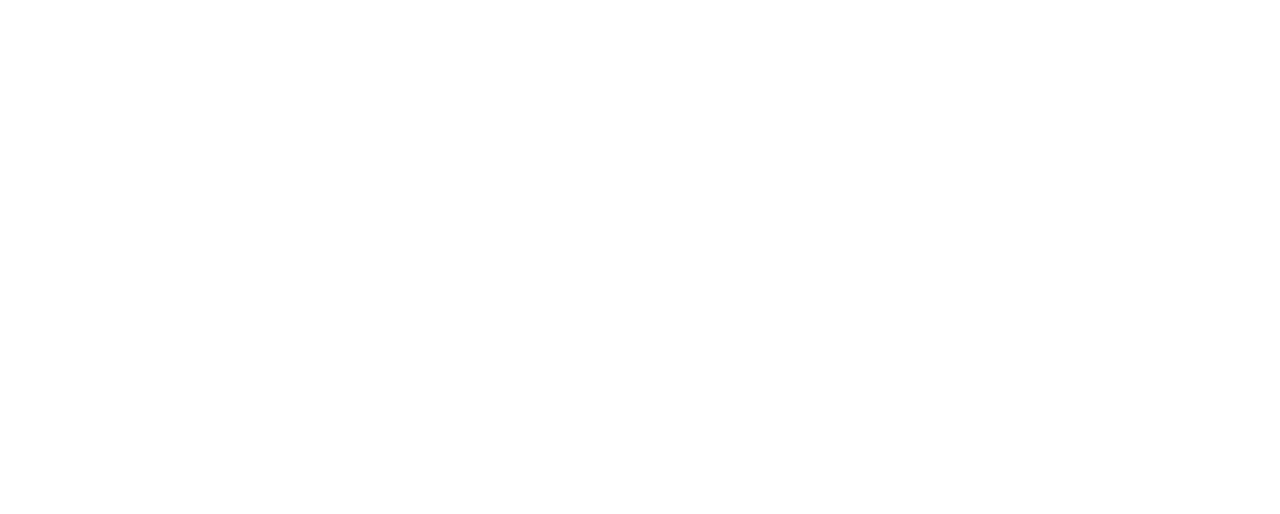
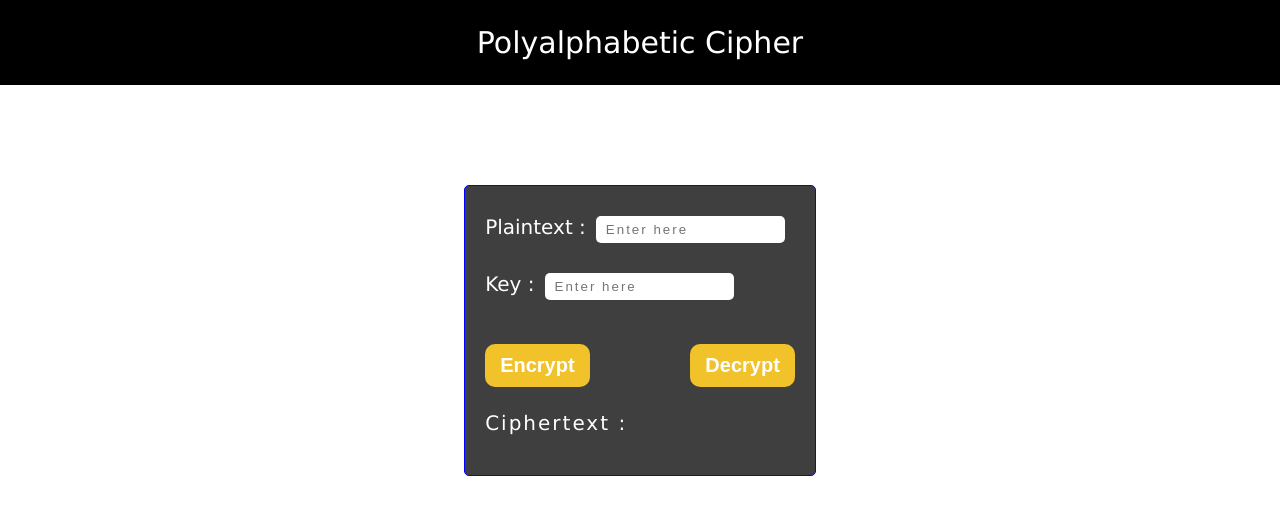
Before and after one commit to DIVAKARV08/Encryption-Decryption, a React (Create React App) app: page /polyalaphabetic in a window 1280 px wide. Before the commit this address had no page. Shown: the top 514 px of the page. Built offline with nearby package versions, Linux system fonts and the light colour scheme.

Commit message:
polyalpahbeticcipher completed

```diff
--- a/src/App.js
+++ b/src/App.js
@@ -6,6 +6,7 @@
 import HillCipher from "./Components/HillCipher/HillCipher";
 import Ceasercipher from "./Components/CeaserCipher/Ceasercipher";
 import Playfair from "./Components/Playfair/Playfair";
+import Polyalphabeticcipher from "./Components/PolyalphabeticCipher/Polyalphabeticcipher";
 
 function App() {
   return (
@@ -18,6 +19,7 @@
           <Route path="/HillCipher" element={<HillCipher />} />
           <Route path="/Ceasercipher" element={<Ceasercipher />} />
           <Route path="/playfair" element={<Playfair />} />
+          <Route path="/polyalaphabetic" element={<Polyalphabeticcipher />} />
         </Routes>
       </BrowserRouter>
     </div>
--- a/src/Components/Mainpage/Mainpage.js
+++ b/src/Components/Mainpage/Mainpage.js
@@ -15,7 +15,7 @@
             <RowButton name={"Monoalphabetic Cipher"} />
             <RowButton name={"Playfair Cipher"} routepath={"playfair"} />
             <RowButton name={"Hill Cipher"} routepath={"HillCipher"} />
-            <RowButton name={"Polyalphabetic Cipher"} />
+            <RowButton name={"Polyalphabetic Cipher"} routepath={"polyalaphabetic"} />
           </div>
           <div className="TechHeading">Transposition Techniques</div>
           <RowButton name={"Rail Fence Technique"} routepath={"railfence"} />
--- /dev/null
+++ b/src/Components/PolyalphabeticCipher/Polyalphabeticcipher.js
@@ -0,0 +1,121 @@
+import React, { useState } from "react";
+import "./PolyalphabeticCipher.css";
+
+const Polyalphabeticcipher = () => {
+  const [Plaintext, setPlaintext] = useState("");
+  const [Key, setKey] = useState("");
+  const [Ans, setAns] = useState("");
+
+  const alphabeticTable = (a) => {
+    for (var i = 0; i < 26; i++) {
+      a[0][i] = i;
+    }
+
+    for (var i = 1; i < 26; i++) {
+      for (var j = 0; j < 26; j++) {
+        a[i][j] = (a[i - 1][j] + 1) % 26;
+      }
+    }
+  };
+
+  //Polyalpahbetic encryption
+  const PolyalpahbeticEncryption = (a, textp, keynew) => {
+    var ans = "";
+    for (var i = 0; i < textp.length; i++) {
+      var ap = textp.charCodeAt(i) - 65;
+      var ak = keynew.charCodeAt(i) - 65;
+
+      var c = String.fromCharCode(a[ak][ap] + 65);
+      ans += c;
+    }
+    setAns(ans);
+  };
+  //Polyalpahbetic decryption
+  const PolyalpahbeticDecryption = (a, textp, keynew) => {
+    var ans = "";
+    for (var i = 0; i < textp.length; i++) {
+      var ak = keynew.charCodeAt(i) - 65;
+      var ap = textp.charCodeAt(i) - 65;
+      var c = ap - ak;
+      if (c < 0) {
+        c = c + 26;
+      }
+      c = String.fromCharCode(c + 65);
+      ans += c;
+    }
+    setAns(ans);
+  };
+  const submitForm = (e) => {
+    e.preventDefault();
+
+    var textp = Plaintext.split(" ").join("");
+    textp = textp.toUpperCase();
+    var keynew = Key.split(" ").join("");
+    keynew = keynew.toUpperCase();
+    console.log(textp, keynew);
+    var a = new Array(26);
+    for (var i = 0; i < 26; i++) {
+      a[i] = new Array(26);
+    }
+    alphabeticTable(a);
+    // console.log(a);
+
+    if (e.target.value == "Encrypt") {
+      PolyalpahbeticEncryption(a, textp, keynew);
+    }
+    if (e.target.value == "Decrypt") {
+      PolyalpahbeticDecryption(a, textp, keynew);
+    }
+  };
+  return (
+    <div>
+      <div className="MainpageHeader">Polyalphabetic Cipher</div>
+      <div className="techcontainer">
+        <div className="MainpageTechniquecontainer">
+          <form>
+            Plaintext :
+            <input
+              type="text"
+              className="inputText"
+              placeholder="Enter here"
+              value={Plaintext}
+              onChange={(e) => setPlaintext(e.target.value)}
+            />
+            <br />
+            <div className="RadioButtons">
+              Key :
+              <input
+                type="text"
+                className="inputText"
+                placeholder="Enter here"
+                value={Key}
+                onChange={(e) => setKey(e.target.value)}
+              />
+              <br />
+            </div>
+            <br />
+            <input
+              type="submit"
+              value="Encrypt"
+              className="btnencrypt"
+              onClick={(e) => submitForm(e)}
+            />
+            <input
+              type="submit"
+              value="Decrypt"
+              className="btndecrypt"
+              onClick={(e) => submitForm(e)}
+            />
+          </form>
+          <br />
+          <div className="RailAns">
+            <div className="RailAns">Ciphertext :</div>
+            <div className="RailsDecrpyted">{Ans}</div>
+          </div>
+        </div>
+      </div>
+    </div>
+  );
+};
+
+export default Polyalphabeticcipher;
```
Also changed, not shown: src/Components/PolyalphabeticCipher/PolyalphabeticCipher.css (added).
